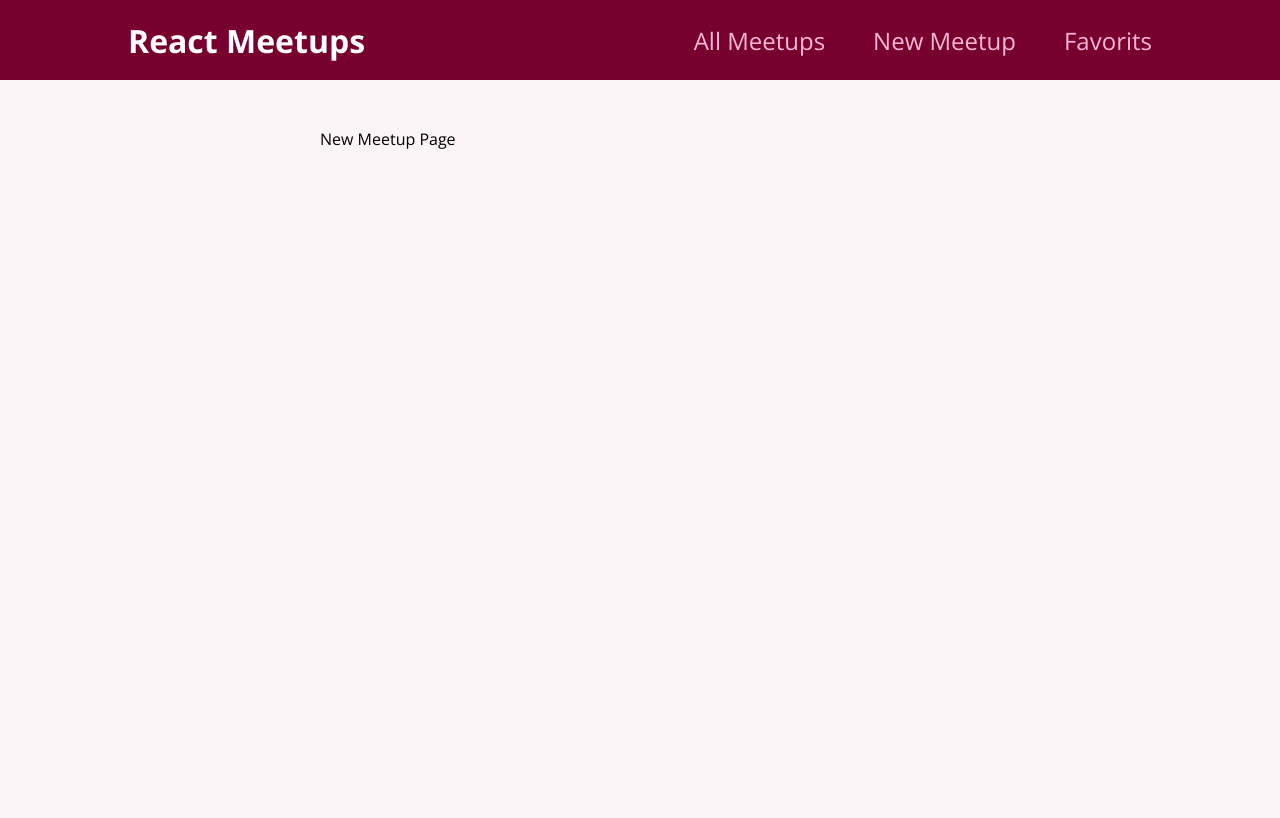
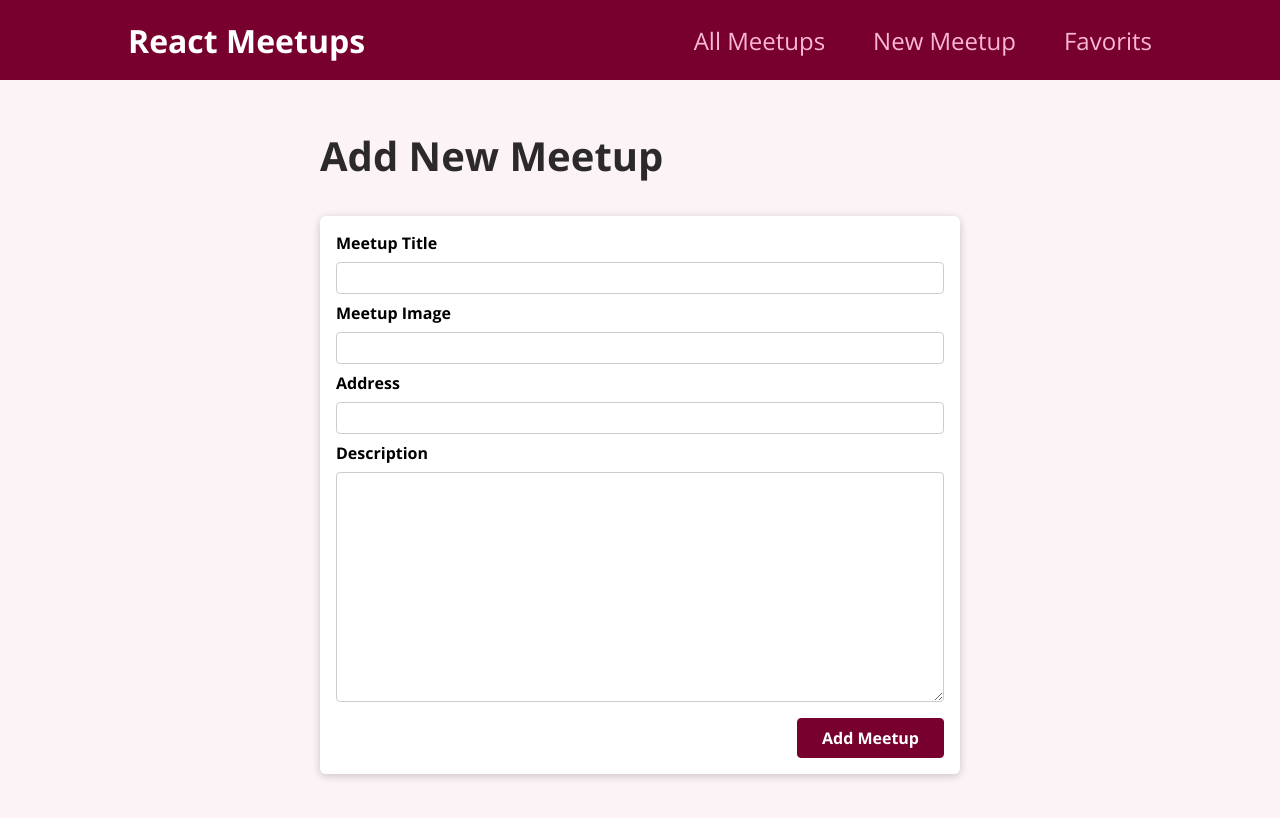
Before and after one commit to bhadreshkumarghevariya/the-meetup-project, a React (Create React App) app: page /new-meetup in a window 1280 px wide. Shown: the top 818 px of the page. Built offline with nearby package versions, Linux system fonts and the light colour scheme.

Commit message:
Added new meetup form

```diff
--- /dev/null
+++ b/src/components/meetups/NewMeetupForm.js
@@ -0,0 +1,37 @@
+import Card from "../ui/Card";
+import classes from "./NewMeetupForm.module.css";
+
+function NewMeetupForm() {
+  return (
+    <Card>
+      <form action="" className={classes.form}>
+        <div className={classes.control}>
+          <label htmlFor="title">Meetup Title</label>
+          <input type="text" required id="title" />
+        </div>
+        <div className={classes.control}>
+          <label htmlFor="image">Meetup Image</label>
+          <input type="url" required id="image" />
+        </div>
+        <div className={classes.control}>
+          <label htmlFor="address">Address</label>
+          <input type="url" required id="address" />
+        </div>
+        <div className={classes.control}>
+          <label htmlFor="description">Description</label>
+          <textarea
+            name="description"
+            id="description"
+            required
+            rows="10"
+          ></textarea>
+        </div>
+        <div className={classes.actions}>
+          <button>Add Meetup </button>
+        </div>
+      </form>
+    </Card>
+  );
+}
+
+export default NewMeetupForm;
--- /dev/null
+++ b/src/components/meetups/NewMeetupForm.module.css
@@ -0,0 +1,45 @@
+.form {
+  padding: 1rem;
+}
+
+.control {
+  margin-bottom: 0.5rem;
+}
+
+.control label {
+  display: block;
+  font-weight: bold;
+  margin-bottom: 0.5rem;
+}
+
+.control input,
+.control textarea {
+  display: block;
+  font: inherit;
+  border-radius: 4px;
+  border: 1px solid #ccc;
+  padding: 0.25rem;
+  width: 100%;
+}
+
+.actions {
+  margin-top: 1rem;
+  text-align: right;
+}
+
+.actions button {
+  font: inherit;
+  cursor: pointer;
+  background-color: #77002e;
+  color: white;
+  padding: 0.5rem 1.5rem;
+  border: 1px solid #77002e;
+  border-radius: 4px;
+  font-weight: bold;
+}
+
+.actions button:hover,
+.actions button:active {
+  background-color: #a50e48;
+  border-color: #a50e48;
+}
--- a/src/pages/NewMeetup.js
+++ b/src/pages/NewMeetup.js
@@ -1,5 +1,12 @@
+import NewMeetupForm from "../components/meetups/NewMeetupForm";
+
 function NewMeetupPage() {
-  return <div>New Meetup Page</div>;
+  return (
+    <section>
+      <h1>Add New Meetup</h1>
+      <NewMeetupForm />
+    </section>
+  );
 }
 
 export default NewMeetupPage;
```
